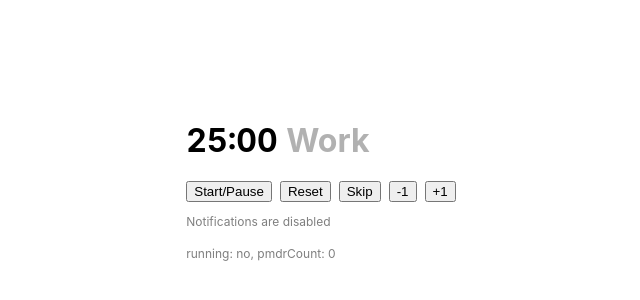
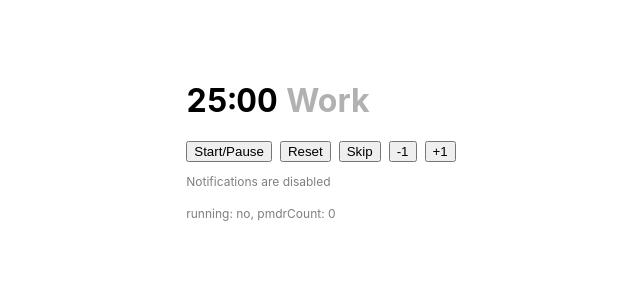
Before and after one commit to jamesjlyons/pomodo, a Next.js app: page / in a window 1280 px wide. Shown: the part 220-520 px from the top of the page, without its empty margins (319-959 px from the left). Built offline with nearby package versions, Linux system fonts and the light colour scheme.

Commit message:
un-grid html element

```diff
--- a/app/globals.css
+++ b/app/globals.css
@@ -13,12 +13,14 @@ html,
 body {
   padding: 0;
   margin: 0;
+  color: black;
+  background: white;
+}
+
+body {
   display: grid;
   place-items: center;
-  height: 100vh;
-  height: calc(100vh - env(safe-area-inset-bottom));
-  color: black;
-  background: white;
+  height: 90vh;
 }
 
 a {
```
